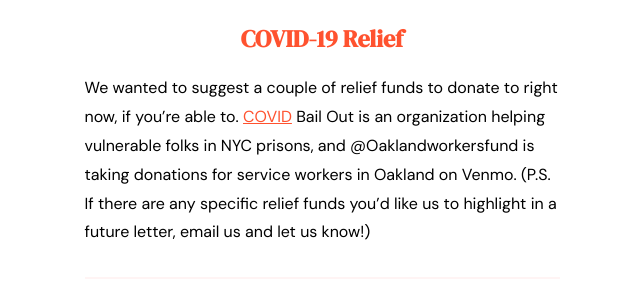
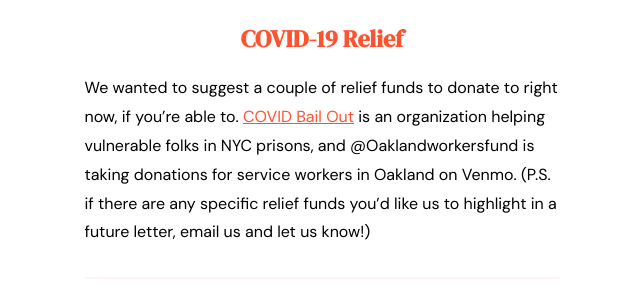
Before and after one commit to jilliangmeehan/letters-to-summer, a Jekyll site: the page built from emails/37.md, in a window 1280 px wide and 900 px high. Shown: the part 385-685 px from the top of the window, without its empty margins (318-958 px from the left). Built offline with Jekyll 4.4.1, drawn with Linux system fonts in a browser that asks for light colours.

Commit message:
Updated 37

```diff
--- a/emails/37.md
+++ b/emails/37.md
@@ -7,7 +7,7 @@
 
 ## COVID-19 Relief
 
-We wanted to suggest a couple of relief funds to donate to right now, if you're able to. [COVID](https://www.covidbailout.org) Bail Out is an organization helping vulnerable folks in NYC prisons, and @Oaklandworkersfund is taking donations for service workers in Oakland on Venmo. (P.S. If there are any specific relief funds you'd like us to highlight in a future letter, email us and let us know!)
+We wanted to suggest a couple of relief funds to donate to right now, if you're able to. [COVID Bail Out](https://www.covidbailout.org) is an organization helping vulnerable folks in NYC prisons, and @Oaklandworkersfund is taking donations for service workers in Oakland on Venmo. (P.S. if there are any specific relief funds you'd like us to highlight in a future letter, email us and let us know!)
 
 <hr>
 
```
